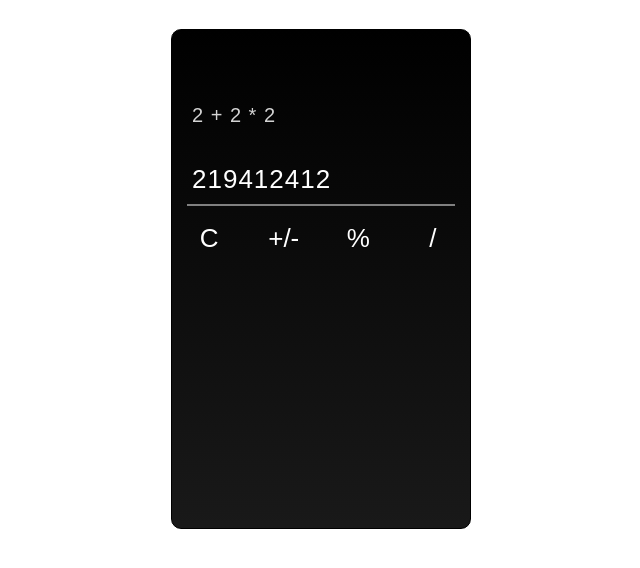
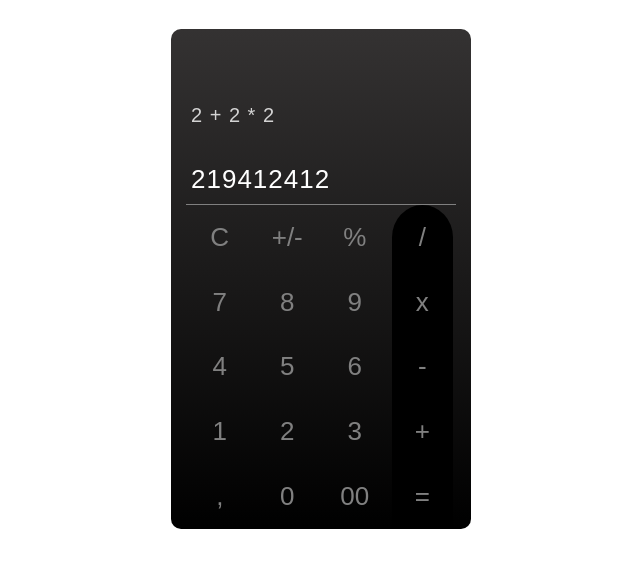
Before and after one commit to MaciejWojtasiak/Calculator, a plain HTML site: page index.html in a window 1280 px wide. Shown: the part 78-646 px from the top of the page, without its empty margins (319-959 px from the left). Drawn offline with Linux system fonts and the light colour scheme.

Commit message:
calculator design

```diff
--- a/index.html
+++ b/index.html
@@ -19,28 +19,27 @@
                 <p class="result">219412412</p>
             </div>
         </div>
-        <hr>
         <div class="buttons">
-            <div class="btn">C</div>
-            <div class="btn">+/-</div>
-            <div class="btn">%</div>
-            <div class="btn">/</div>
-            <div class="btn"></div>
-            <div class="btn"></div>
-            <div class="btn"></div>
-            <div class="btn"></div>
-            <div class="btn"></div>
-            <div class="btn"></div>
-            <div class="btn"></div>
-            <div class="btn"></div>
-            <div class="btn"></div>
-            <div class="btn"></div>
-            <div class="btn"></div>
-            <div class="btn"></div>
-            <div class="btn"></div>
-            <div class="btn"></div>
-            <div class="btn"></div>
-            <div class="btn"></div>
+            <div class="btn"><button>C</button></div>
+            <div class="btn"><button>+/-</button></div>
+            <div class="btn"><button>%</button></div>
+            <div class="btn"><button>/</button></div>
+            <div class="btn"><button>7</button></div>
+            <div class="btn"><button>8</button></div>
+            <div class="btn"><button>9</button></div>
+            <div class="btn"><button>x</button></div>
+            <div class="btn"><button>4</button></div>
+            <div class="btn"><button>5</button></div>
+            <div class="btn"><button>6</button></div>
+            <div class="btn"><button>-</button></div>
+            <div class="btn"><button>1</button></div>
+            <div class="btn"><button>2</button></div>
+            <div class="btn"><button>3</button></div>
+            <div class="btn"><button>+</button></div>
+            <div class="btn"><button>,</button></div>
+            <div class="btn"><button>0</button></div>
+            <div class="btn"><button>00</button></div>
+            <div class="btn"><button>=</button></div>
         </div>
     </div>
 </body>
--- a/style.css
+++ b/style.css
@@ -9,21 +9,16 @@ body {
     height: 100vh;
     font-family: sans-serif;
     text-align: center;
+    padding: 20px 0;
 }
-
-body h1 {
-    margin-top: 20px;
-}
-
 
 .calculator {
     width: 300px;
     height: 500px;
-    border: 1px solid black;
     border-radius: 10px;
     margin: 50px auto;
-    background: rgb(25, 25, 25);
-    background: linear-gradient(0deg, rgba(25, 25, 25, 1) 0%, rgba(0, 0, 0, 1) 100%);
+    background: rgb(0, 0, 0);
+    background: linear-gradient(0deg, rgba(0, 0, 0, 1) 0%, rgba(52, 50, 50, 1) 100%);
 }
 
 .calculator hr {
@@ -61,25 +56,47 @@ body h1 {
 
 .buttons {
     height: 65%;
+    width: 90%;
+    margin: 0 auto;
+    border-top: 1px solid gray;
     display: grid;
     grid-template-columns: repeat(4, 1fr);
     grid-template-rows: repeat(5, 1fr);
 }
 
 .btn {
-    justify-self: center;
-    align-self: center;
-    color: white;
+    position: relative;
+    width: 90%;
+    height: 100%;
     font-size: 26px;
-    padding: 10px;
+    margin: 0 auto;
+}
+
+.btn:nth-child(4n) {
+    background-color: black;
+}
+
+.btn:nth-child(4) {
+    border-radius: 50% 50% 0 0;
+}
+
+.btn button {
+    position: absolute;
+    top: 50%;
+    left: 50%;
+    transform: translate(-50%, -50%);
+    height: 40px;
+    width: 40px;
+    border: 0;
+    background-color: inherit;
+    color: gray;
+    font-size: 26px;
+    outline: none;
+}
+
+.btn button:hover {
+    color: red;
     cursor: pointer;
 }
 
-/* .btn button {
-    position: absolute;
-    padding: 10px;
-    top: 50%;
-    left: 50%;
-    transform: translate(-50%, -50%);
-
-} */
+*/
```
